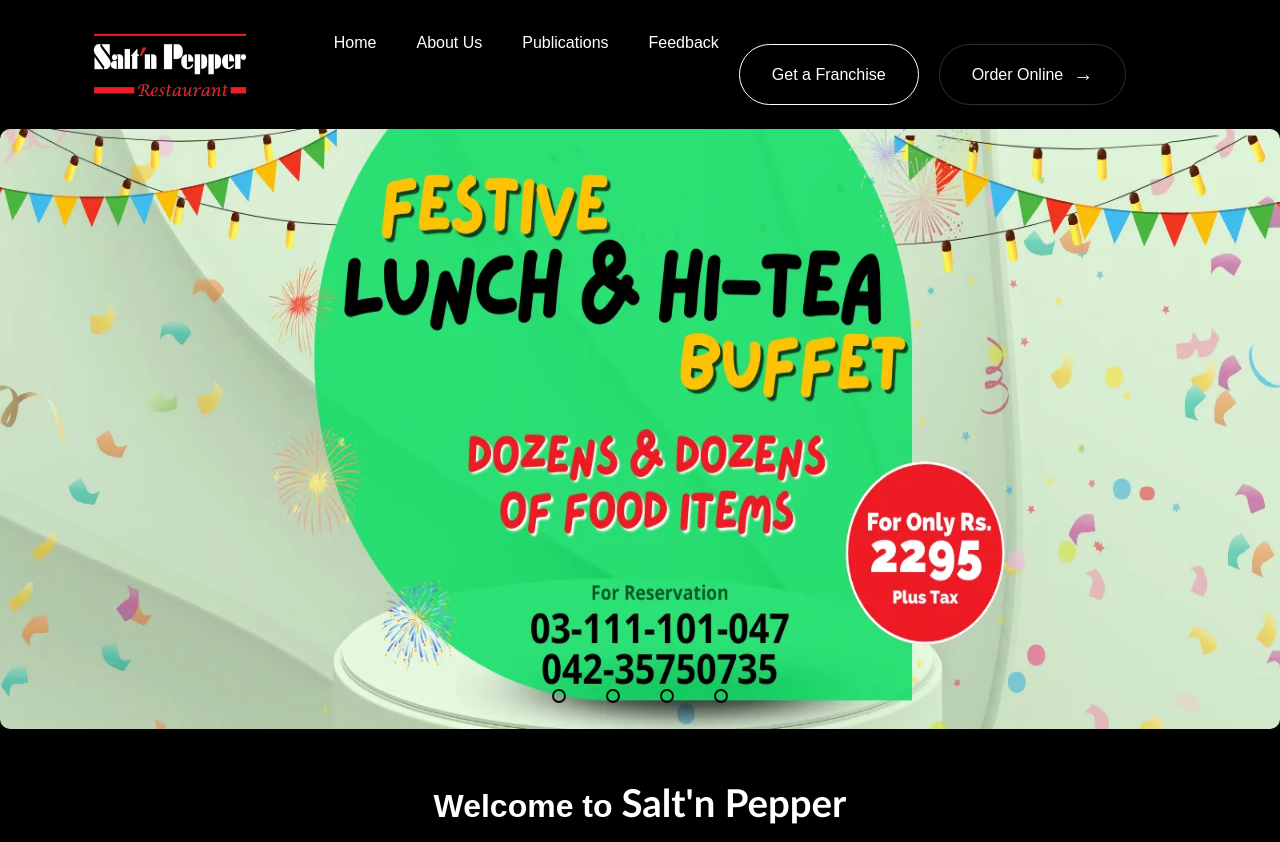
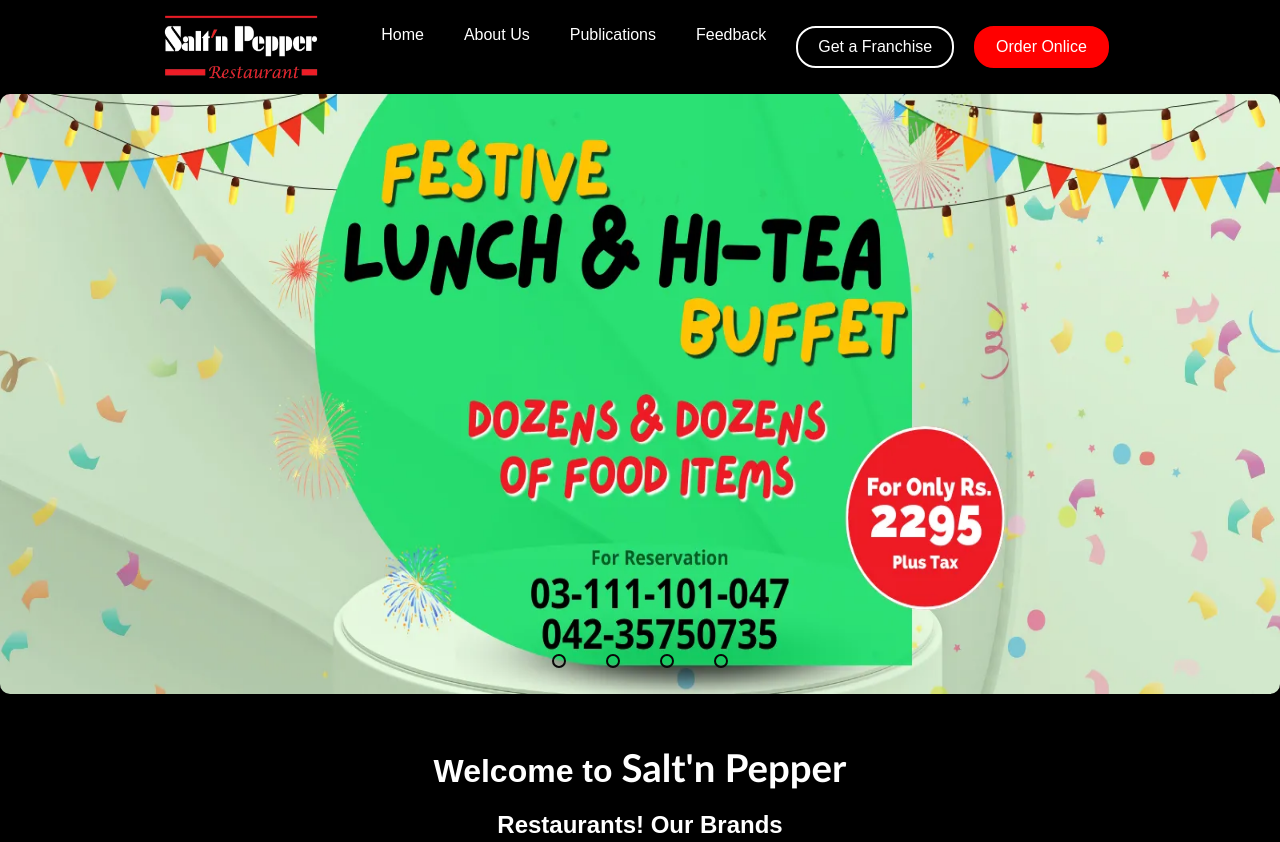
Before and after one commit to nadeemhussain4462/class-work, a plain HTML site: page index.html in a window 1280 px wide. Shown: the top 842 px of the page. Drawn offline with Linux system fonts and the light colour scheme.

Commit message:
salt & pepper

```diff
--- a/index.html
+++ b/index.html
@@ -16,12 +16,17 @@
             <li><a href="#about">About Us</a></li>
             <li><a href="#publications">Publications</a></li>
             <li><a href="#feedback">Feedback</a></li>
-            <div class="button-container">
+            <li class="btn-1"><a href="#franchise">Get a Franchise</a></li>
+            <li class="btn-2"><a href="#order">Order Onlice </a></li>
+            <!-- <div class="btn">
+            </div> -->
+
+            <!-- <div class="button-container">
               <button class="button franchise">Get a Franchise</button>
               <button class="button order">
                 Order Online <span class="arrow">&rarr;</span>
               </button>
-            </div>
+            </div> -->
           </ul>
         </nav>
       </div>
@@ -81,10 +86,10 @@
       </div>
     </div>
     <div class="card-btn">
-    <button class="button">Order Now</button>
-    <button class="button">Order Now</button>
-    <button class="button">Reserve a Table</button>
-  </div>
+      <button class="button">Order Now</button>
+      <button class="button">Order Now</button>
+      <button class="button">Reserve a Table</button>
+    </div>
     <!-- Card & Order Section Close  -->
   </body>
 </html>
--- a/style.css
+++ b/style.css
@@ -8,6 +8,7 @@ body {
 header {
   background-color: #000000;
   color: #fff;
+  /* padding: 10px; */
 }
 .container {
   display: flex;
@@ -20,15 +21,17 @@ img {
   height: 80px;
   justify-content: space-evenly;
 }
-nav ul {
+.nav ul {
   list-style: none;
-  margin: 10px 50px;
-  padding: 14px;
+  /* margin-bottom: 15px ; */
+  /* padding: 4px; */
   display: flex;
 }
 
-nav ul li {
+.nav ul li {
   margin: 10px 10px;
+  align-items: center;
+  justify-content: center;
 }
 
 nav ul li a {
@@ -37,16 +40,21 @@ nav ul li a {
   padding: 5px 10px;
 }
 
-.button-container {
+/* .button-container {
   display: flex;
   gap: 20px;
+} */
+
+.btn{
+  display: flex;
+  margin-bottom: 5px;
 }
 
-.button {
-  padding: 10px 20px;
-  font-size: 16px;
+.btn-2 , .btn-1 {
+  padding: 5px 10px;
   border: 2px solid;
   border-radius: 20px;
+  font-size: 16px;
   cursor: pointer;
   display: flex;
   align-items: center;
@@ -54,18 +62,18 @@ nav ul li a {
   transition: background-color 0.3s ease, color 0.3s ease;
 }
 
-.franchise {
+.btn-1 {
   background-color: #000;
   color: #fff;
   border-color: #fff;
 }
 
-.franchise:hover {
-  background-color: #fff;
+.btn-1:hover {
+  background-color: #000;
   color: #000;
 }
 
-.order {
+.btn-2 {
   background-color: #ff0000;
   color: #fff;
   border-color: #ff0000;
```
